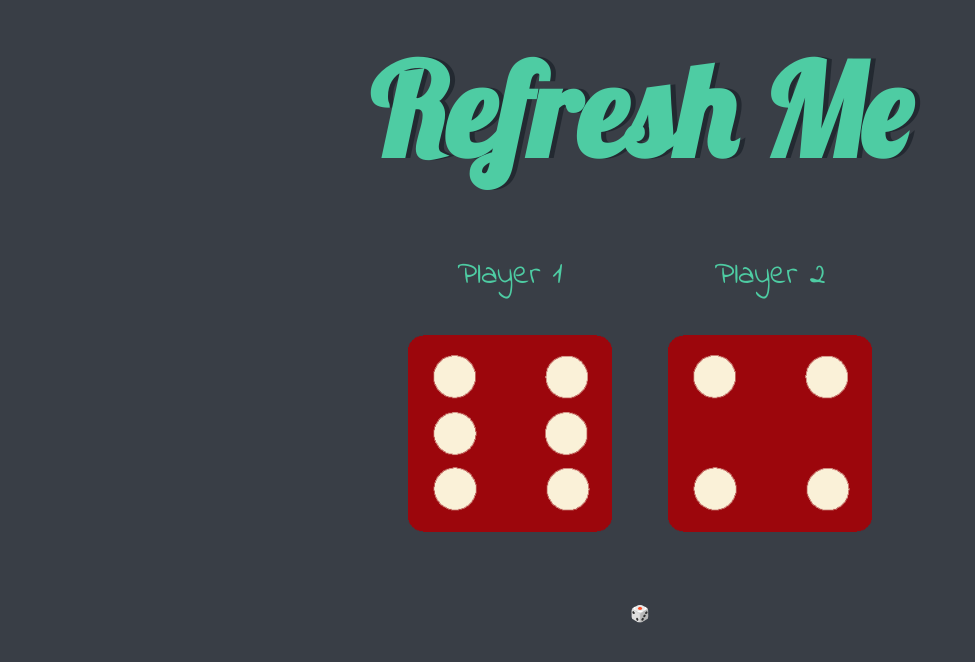
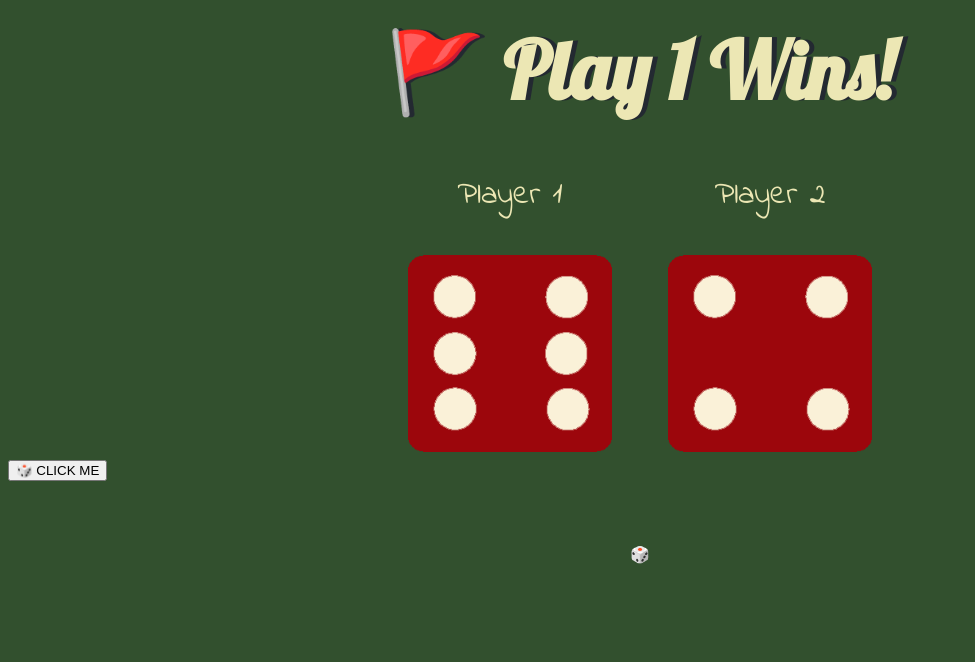
Before and after one commit to mkhoa0201/Random-Dice, a plain HTML site: page dicee.html in a window 1280 px wide. Shown: the whole page, without its empty margins (0-975 px from the left). Drawn offline with Linux system fonts and the light colour scheme.

Commit message:
change color, add button

```diff
--- a/dicee.html
+++ b/dicee.html
@@ -9,8 +9,9 @@
   </head>
   <body>
 
+
     <div class="container">
-      <h1>Refresh Me</h1>
+      <h1>The Dice Game</h1>
 
       <div class="dice">
         <p>Player 1</p>
@@ -25,6 +26,8 @@
 
     </div>
 
+    <button type="submit" onClick="refreshPage()">🎲  CLICK ME </button>
+
 
 
 
--- a/index.js
+++ b/index.js
@@ -1,4 +1,4 @@
-var randomNum1 = Math.floor(Math.random() * 6) + 1; //random Number 1-6
+let randomNum1 = Math.floor(Math.random() * 6) + 1; //random Number 1-6
 
 var randomDiceImage = "dice" + randomNum1 + ".png";
 
@@ -8,8 +8,22 @@ var image1 = document.querySelectorAll("img")[0];
 
 image1.setAttribute("src", randomImageSource);
 
-var randomNum2 = Math.floor(Math.random() * 6) + 1; //random Number 1-6
+let randomNum2 = Math.floor(Math.random() * 6) + 1; //random Number 1-6
 
 var randomImageSource2 = "images/dice" + randomNum2 + ".png";
 
 document.querySelectorAll("img")[1].setAttribute("src", randomImageSource2);
+
+if (randomNum1 > randomNum2) {
+    document.querySelector("h1").innerHTML = "🚩 Play 1 Wins!";
+  }
+  else if (randomNum2 > randomNum1) {
+    document.querySelector("h1").innerHTML = "Player 2 Wins! 🚩";
+  }
+  else {
+    document.querySelector("h1").innerHTML = "Draw!";
+  }
+
+  function refreshPage(){
+    window.location.reload();
+}
--- a/styles.css
+++ b/styles.css
@@ -11,20 +11,20 @@
 }
 
 body {
-  background-color: #393E46;
+  background-color: #32502E;
 }
 
 h1 {
-  margin: 30px;
+  margin: 20px;
   font-family: 'Lobster', cursive;
   text-shadow: 5px 0 #232931;
-  font-size: 8rem;
-  color: #4ECCA3;
+  font-size: 5rem;
+  color: #ECE7B4;
 }
 
 p {
   font-size: 2rem;
-  color: #4ECCA3;
+  color: #ECE7B4;
   font-family: 'Indie Flower', cursive;
 }
 
@@ -34,7 +34,7 @@ img {
 
 footer {
   margin-top: 5%;
-  color: #EEEEEE;
+  color: #F3EFCC;
   text-align: center;
   font-family: 'Indie Flower', cursive;
 
```
